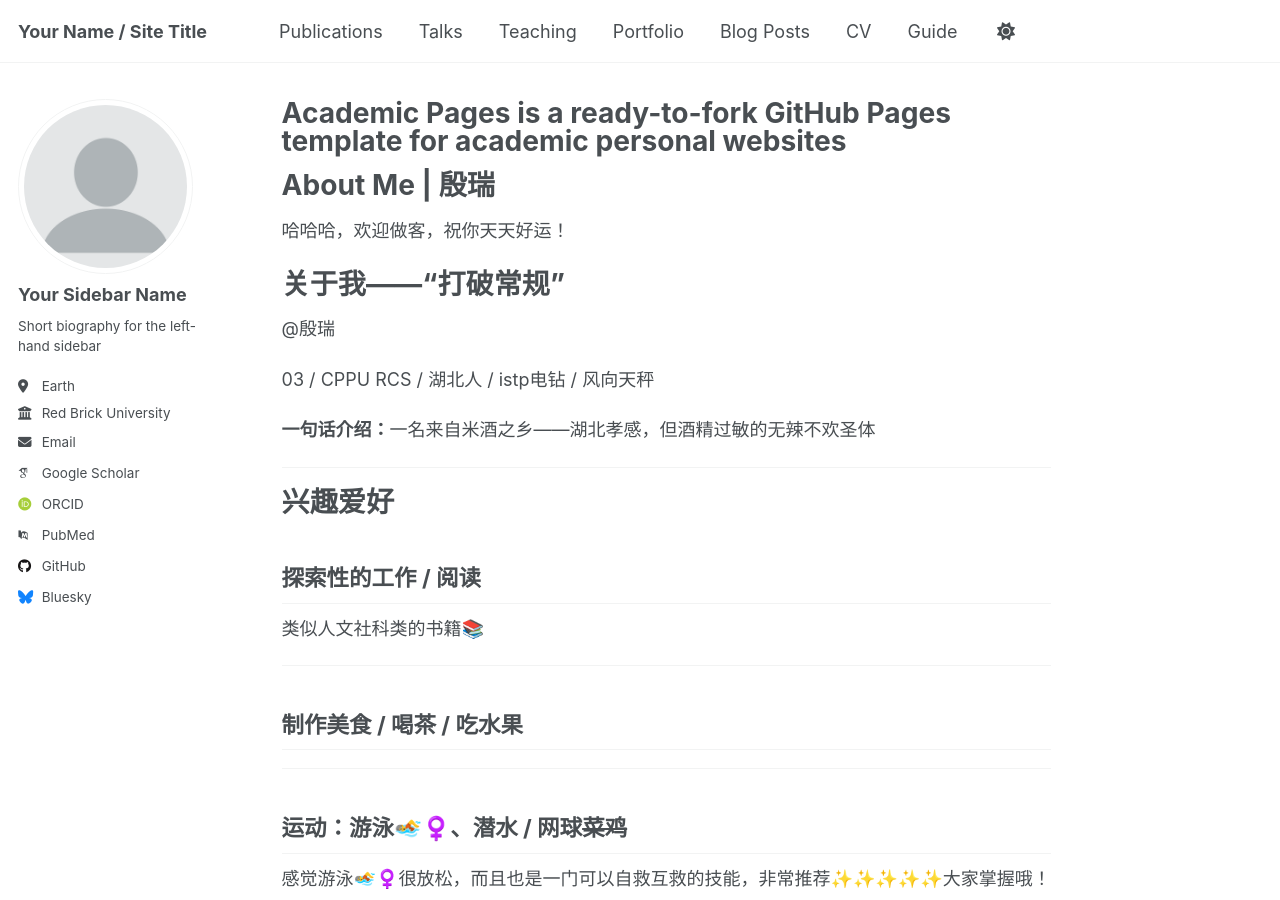
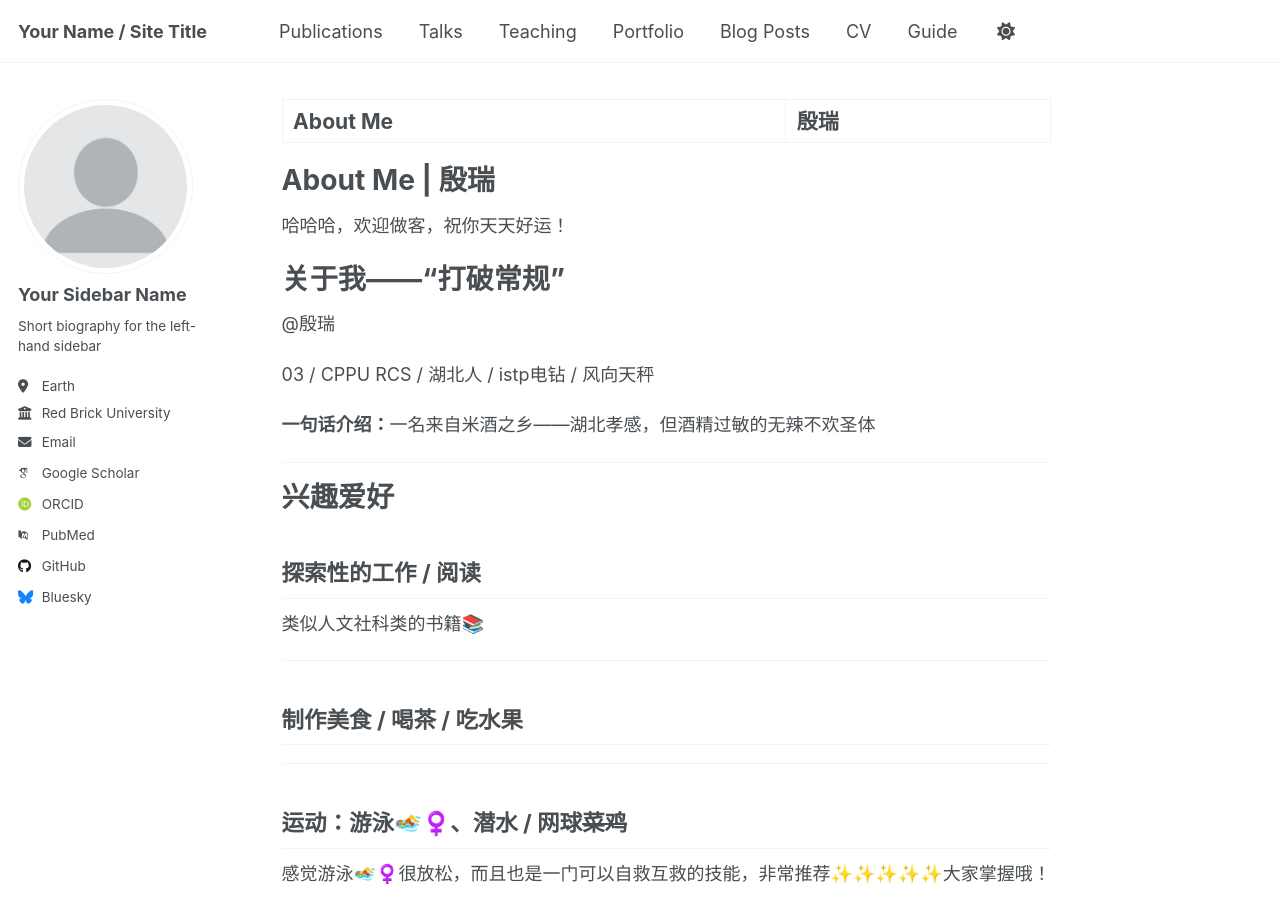
Before and after one commit to zach1219/zach1219.github.io, a Jekyll site: the page built from _pages/about.md, in a window 1280 px wide and 900 px high. Built offline with Jekyll 4.4.1, drawn with Linux system fonts in a browser that asks for light colours; some web fonts are replaced; a script that is not in the unit is left out.

Commit message:
Update about.md

```diff
--- a/_pages/about.md
+++ b/_pages/about.md
@@ -1,6 +1,6 @@
 ---
 permalink: /
-title: "Academic Pages is a ready-to-fork GitHub Pages template for academic personal websites"
+title: "About Me | 殷瑞"
 author_profile: true
 redirect_from:
   - /about/
```
